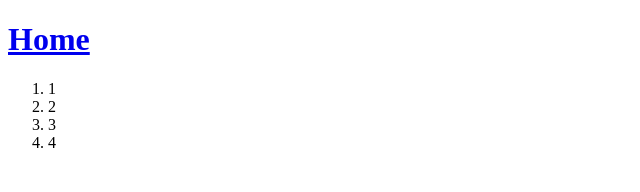
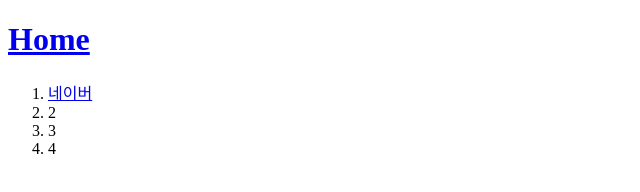
Before and after one commit to ohsung1224/WeHavePalace, a plain HTML site: page index.html in a window 1280 px wide. Shown: the full height of the page, 0-640 px from the left. Drawn offline with Linux system fonts and the light colour scheme.

Commit message:
add link

```diff
--- a/index.html
+++ b/index.html
@@ -7,7 +7,7 @@
   <body>
     <h1><a href="index.html">Home</a></h1>
     <ol>
-      <li>1</li>
+      <li><a href="http://www.naver.com">네이버</a></li>
       <li>2</li>
       <li>3</li>
       <li>4</li>
```
